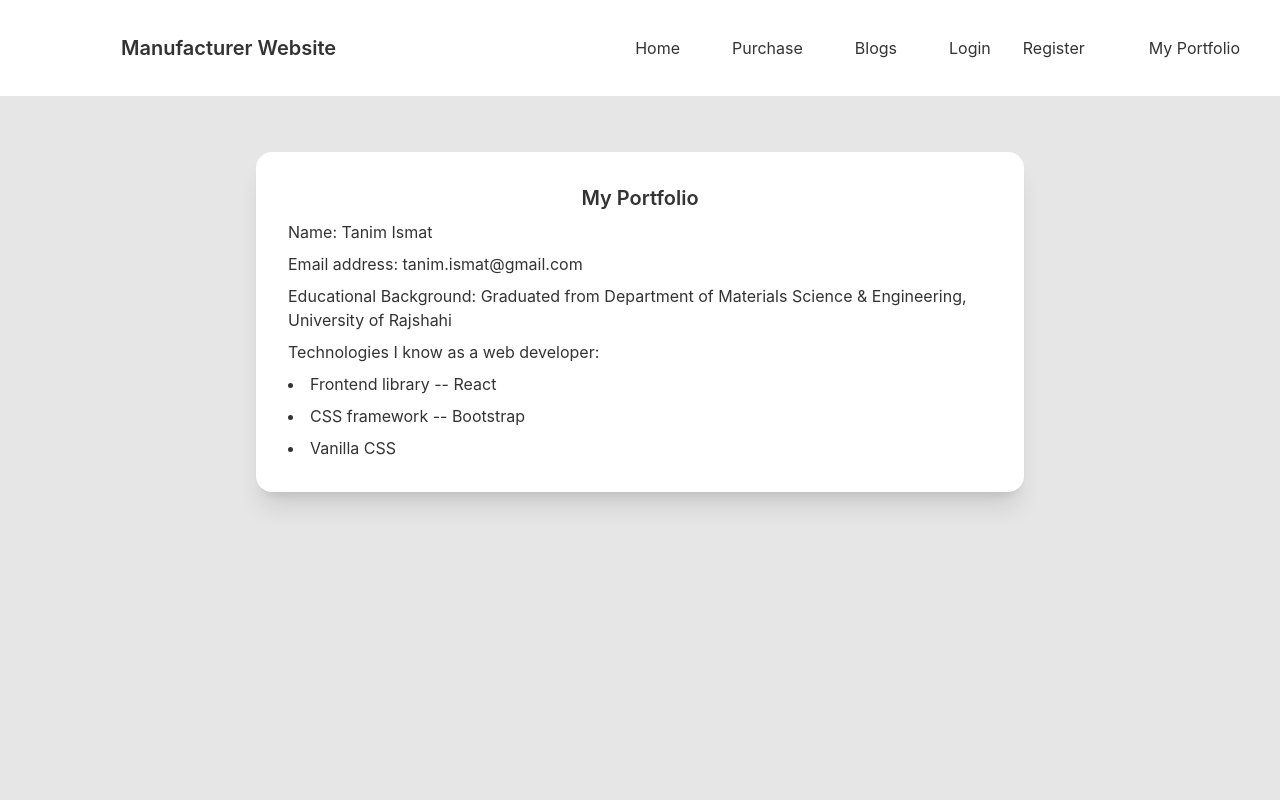
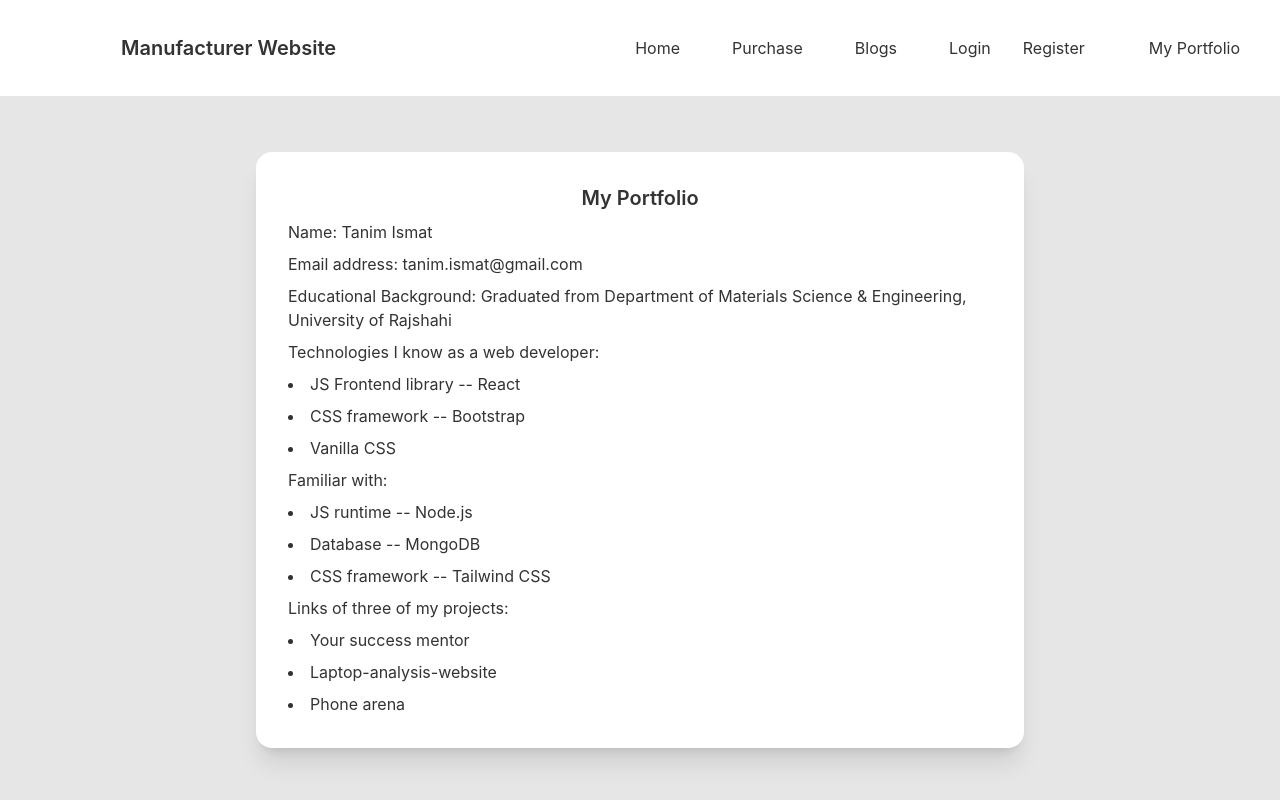
Before and after one commit to Tanimismat/Manufacturer-website-client-side, a React (Create React App) app: page /portfolio in a window 1280 px wide. Shown: the top 800 px of the page. Built offline with nearby package versions, Linux system fonts and the light colour scheme; no server answers.

Commit message:
Links of 3 of my projects

```diff
--- a/src/Components/MyPortfolio/MyPortfolio.js
+++ b/src/Components/MyPortfolio/MyPortfolio.js
@@ -17,9 +17,35 @@ const MyPortfolio = () => {
 							Science & Engineering, University of Rajshahi
 						</p>
 						<p>Technologies I know as a web developer: </p>
-						<li>Frontend library -- React</li>
+						<li>JS Frontend library -- React</li>
 						<li>CSS framework -- Bootstrap</li>
 						<li>Vanilla CSS</li>
+						<p>Familiar with:</p>
+						<li>JS runtime -- Node.js</li>
+						<li>Database -- MongoDB</li>
+						<li>CSS framework -- Tailwind CSS</li>
+						<p>Links of three of my projects:</p>
+						<li>
+							<a
+								className="hover:underline underline-offset-2 hover:text-primary"
+								href="https://independent-service-prov-fd90d.web.app/">
+								Your success mentor
+							</a>
+						</li>
+						<li>
+							<a
+								className="hover:underline underline-offset-2 hover:text-primary"
+								href="https://profound-genie-32ff25.netlify.app/">
+								Laptop-analysis-website
+							</a>
+						</li>
+						<li>
+							<a
+								className="hover:underline underline-offset-2 hover:text-primary"
+								href="https://hungry-babbage-6ee332.netlify.app/">
+								Phone arena
+							</a>
+						</li>
 					</div>
 				</div>
 			</div>
```
